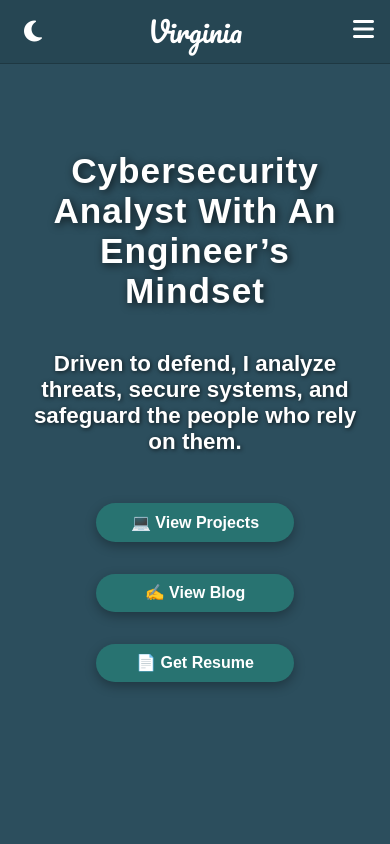
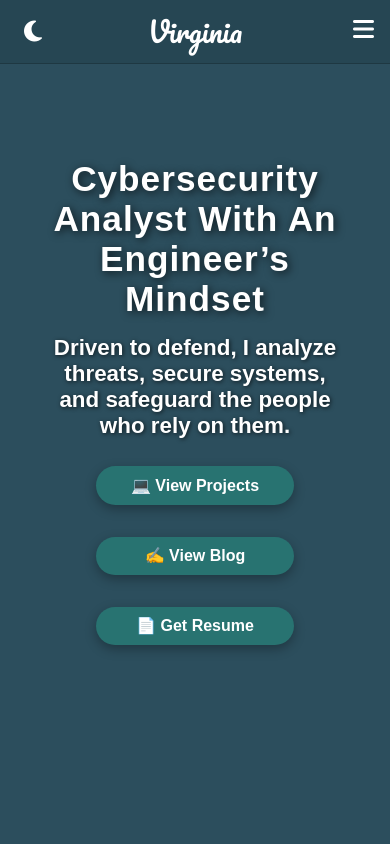
Before and after one commit to vnelai/vn-portfolio, a React (Vite) app: page / in a window 390 px wide. Shown: the top 844 px of the page. Built offline with nearby package versions, Linux system fonts and the light colour scheme.

Commit message:
fix: adjust margins for hero content and buttons for improved layout on all screen sizes

```diff
--- a/src/components/home-page-components/hero-section/HeroSection.css
+++ b/src/components/home-page-components/hero-section/HeroSection.css
@@ -27,7 +27,6 @@
 
 .hero-content {
   text-align: center;
-  margin: 0; /* remove default spacing */
   padding: 0;
 }
 
@@ -43,12 +42,14 @@
   font-family: "Poppins", sans-serif;
   letter-spacing: 1px;
   text-shadow: 1px 1px 4px rgba(0, 0, 0, 0.5);
+  margin: 0rem 14rem;
 }
 
 .hero-content h2 {
   font-size: 1.6rem;
   font-weight: 600;
   font-family: "Poppins", sans-serif;
+  margin: 1.6rem 8.5rem;
 }
 
 
@@ -130,14 +131,16 @@
 @media (max-width: 768px) {
   .hero-content h1 {
     font-size: 2.2rem;
+    margin: 0rem 0.9rem;
   }
 
   .hero-content h2 {
     font-size: 1.4rem;
+    margin: 1rem 1rem;
   }
 
   .hero-btns-div {
-    margin-top:0;
+    margin-top:1.2rem;
     flex-direction: center;
     gap: 1.5rem;
     align-items: center;
```
